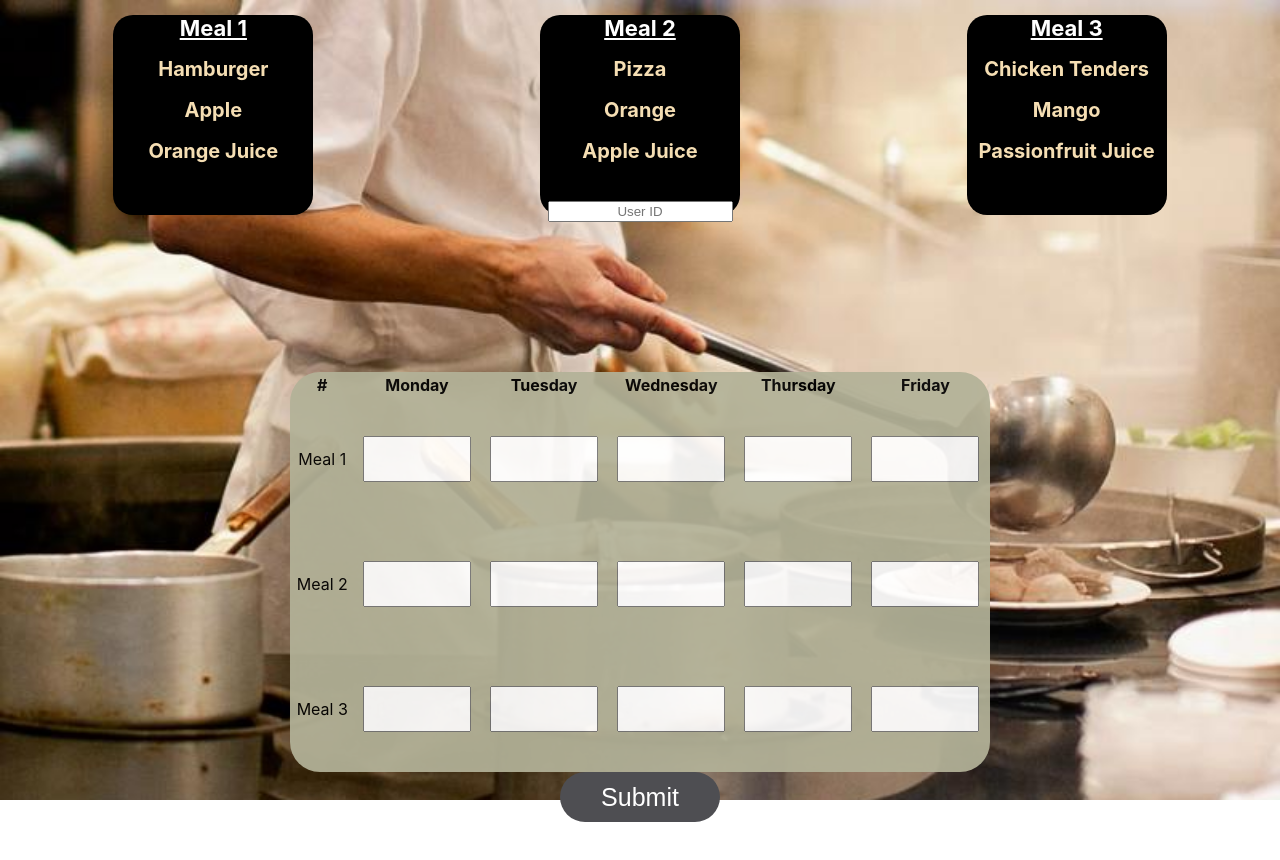
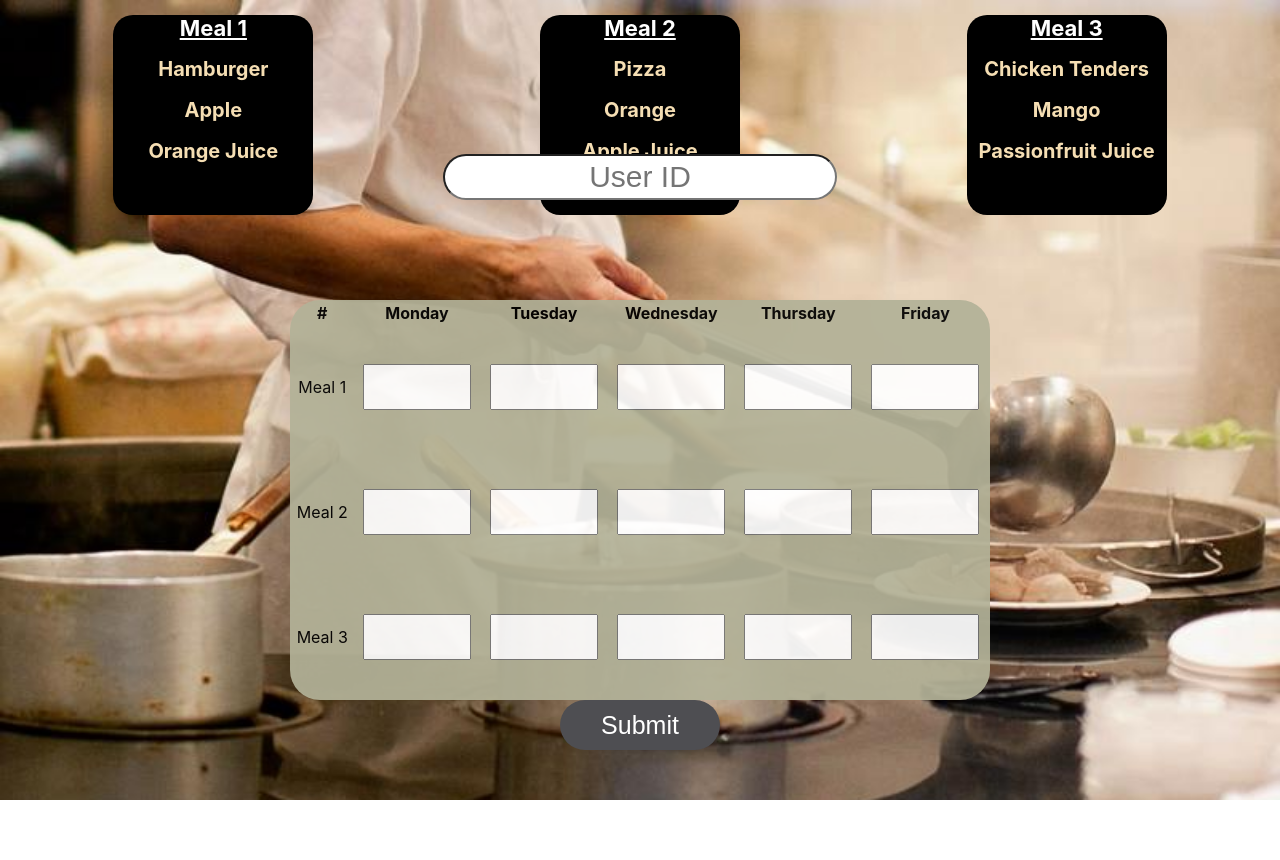
Before and after one commit to OG-Ken/techx-project5, a React (Create React App) app in the folder reactApp/savewaste/: page /meal in a window 1280 px wide. Shown: the top 860 px of the page. After the commit the page ends 800 px from the top, so only its background shows below. Built offline with nearby package versions, Linux system fonts and the light colour scheme.

Commit message:
User Id input added

```diff
--- a/reactApp/savewaste/src/components/css/Meal.css
+++ b/reactApp/savewaste/src/components/css/Meal.css
@@ -23,7 +23,7 @@
 
 
 .weekly{
-    height: 700px;
+    height: 600px;
     display: grid;
     grid-template-rows: 1fr 1fr 1fr;
     justify-content: center;
@@ -55,5 +55,17 @@
 }
 
 .userIDdiv{
-    grid-row: 2;
+
+    display:flex;
+    justify-content:center;
+    position:relative;
 }
+
+.UserID {
+    height: 40px;
+    font-size: 30px;
+    border-radius: 30px;
+    position: absolute;
+    bottom: 0;
+    text-align: center;
+}
```
